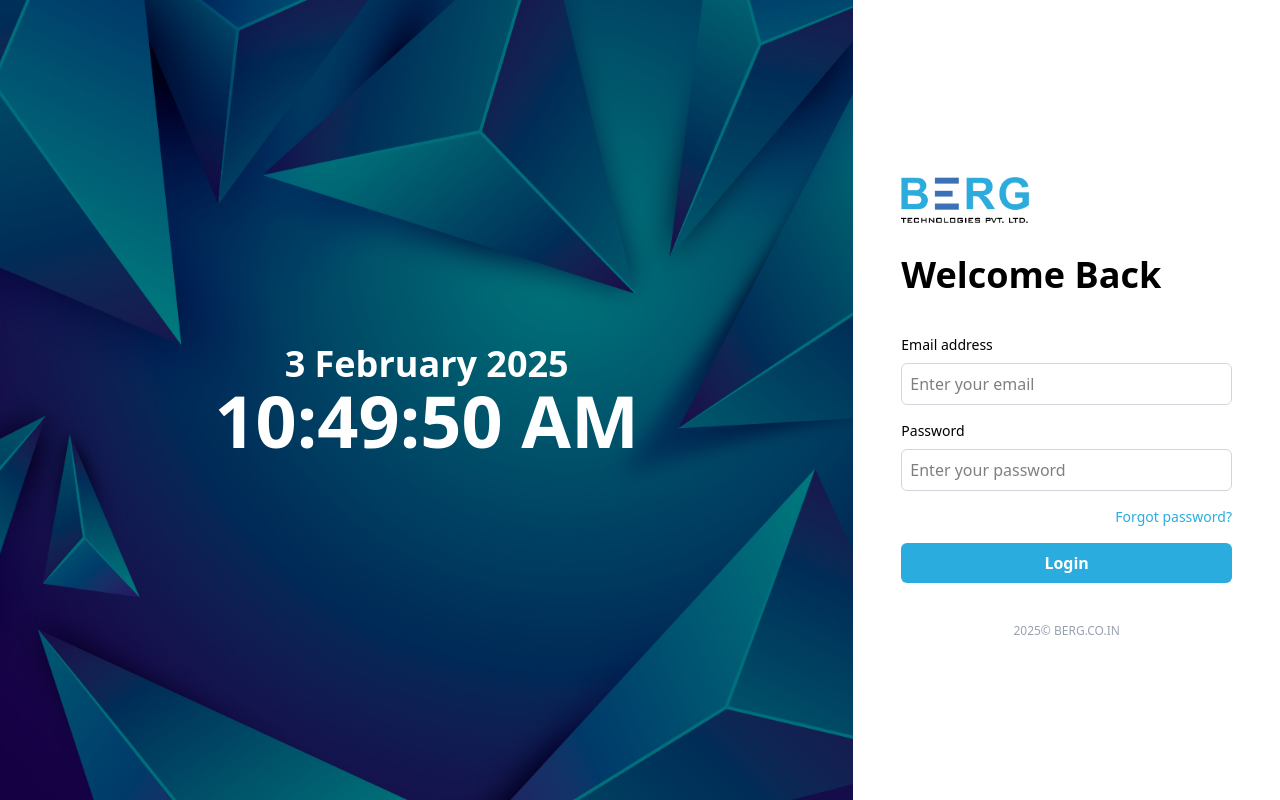
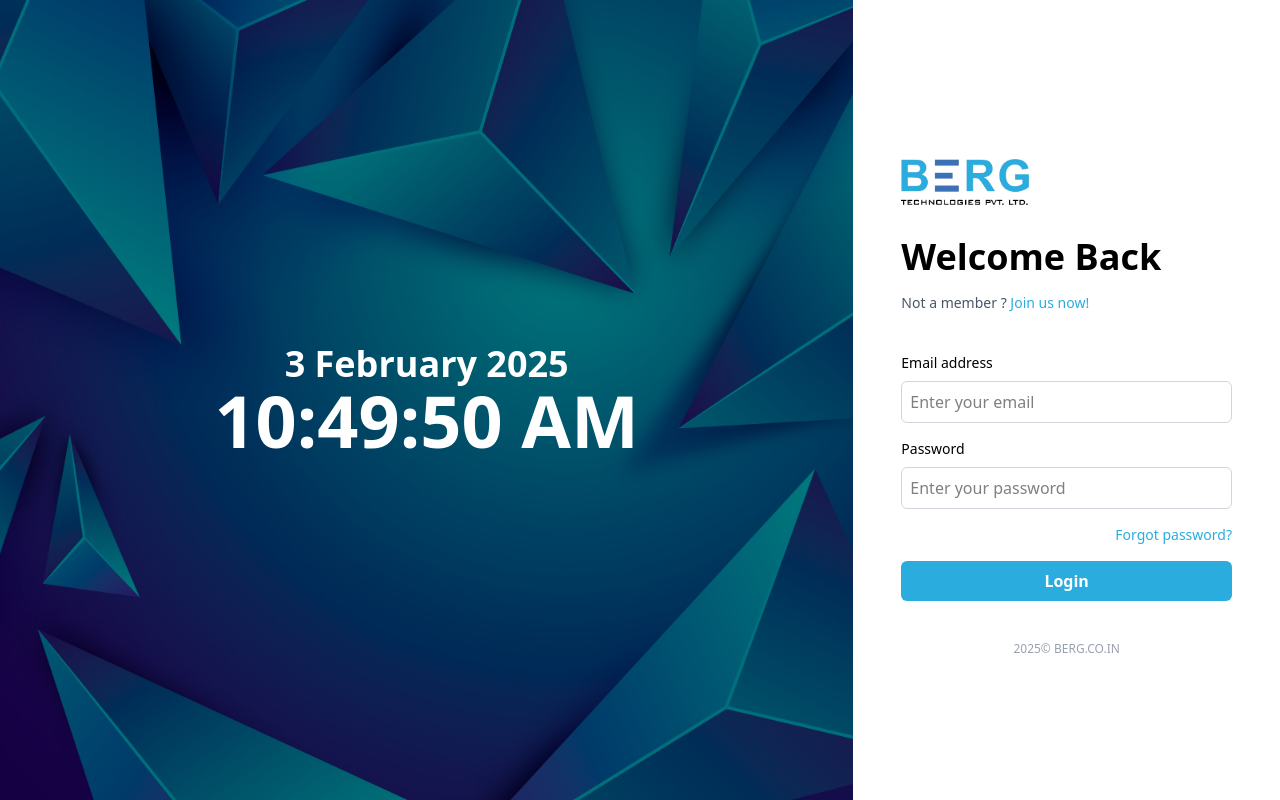
Before and after one commit to ALU-akash/Anvesana, a React (Vite) app in the folder frontend/: page / in a window 1280 px wide. Built offline with nearby package versions, Linux system fonts and the light colour scheme.

Commit message:
added routing links

```diff
--- a/frontend/src/pages/LoginPage.jsx
+++ b/frontend/src/pages/LoginPage.jsx
@@ -6,9 +6,7 @@ import { useState } from "react";
 import { auth } from "../firebase/firebaseConfig";
 import { signInWithEmailAndPassword } from "firebase/auth";
 
-
 export default function LoginPage() {
-
   const navigate = useNavigate();
   const [email, setEmail] = useState("");
   const [password, setPassword] = useState("");
@@ -40,7 +38,13 @@ export default function LoginPage() {
     <AuthLayout>
       <img src={logo} className="w-32 py-4" alt="logo_full" draggable="false" />
       <h2 className="text-black font-bold text-4xl">Welcome Back</h2>
-
+      <h3 className="text-sm text-gray-600">
+        Not a member ?{" "}
+        <Link to="/sign-up" className="text-[#2BACDE] hover:text-black">
+          {" "}
+          Join us now!{" "}
+        </Link>{" "}
+      </h3>{" "}
       {/* Login Form */}
       <form onSubmit={handleLogin}>
         <div className="py-6 flex flex-col gap-4">
@@ -75,7 +79,6 @@ export default function LoginPage() {
           </button>
         </div>
       </form>
-
       <p className="text-gray-400 text-xs text-center">2025© BERG.CO.IN</p>
     </AuthLayout>
   );
--- a/frontend/src/pages/SignUpPage.jsx
+++ b/frontend/src/pages/SignUpPage.jsx
@@ -164,7 +164,7 @@ export default function SignUpPage() {
         </div>
         <div className="flex justify-end text-sm">
           <Link
-            to="/reset-password"
+            to="/"
             className="text-[#2BACDE] hover:text-black transition-all duration-300"
           >
             Already have an account?
```
Also changed, not shown: 2 other files (tests, documents, lock files or other folders).
